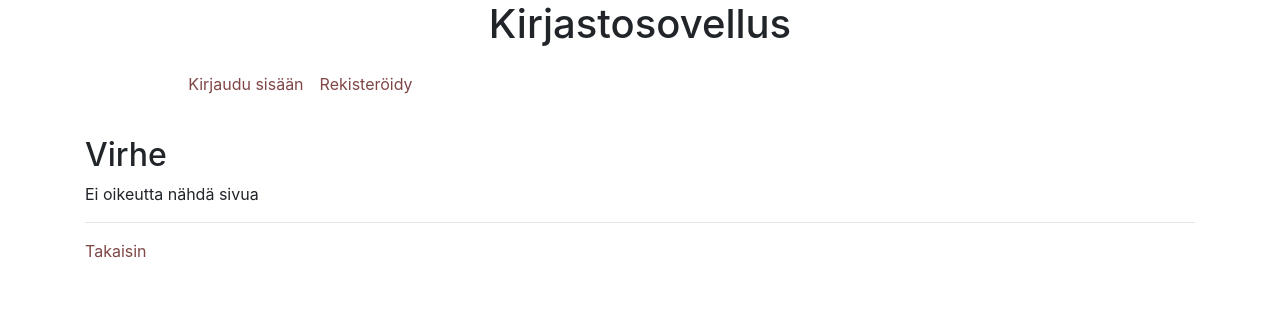
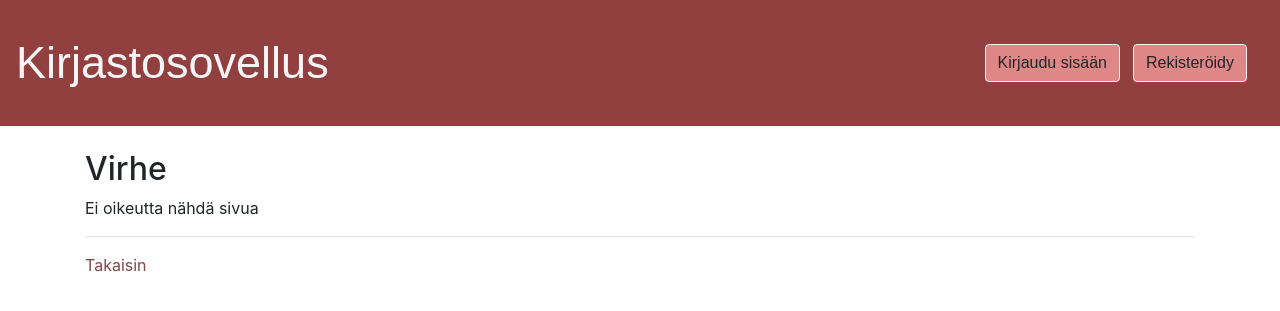
Before and after one commit to uradora/Tsoha-kirjastosovellus, a Flask app: page /new in a window 1280 px wide. Shown: the top 311 px of the page. Run offline with Flask 2, Linux system fonts and the light colour scheme.

Commit message:
viimeistely

```diff
--- a/routes.py
+++ b/routes.py
@@ -60,10 +60,8 @@ def send():
     published_in = request.form["published_in"]
     year = request.form["year"]
     isbn = request.form["isbn"]
-    #publisher, published_in, year, isbn
-    #add these to request form too
     if users.is_admin():
-        if books.send(name,genre,author, publisher, published_in, year, isbn):
+        if books.send(name,genre,author,publisher,published_in,year,isbn):
             return redirect("/")
         else:
             return render_template("error.html",message="Kirjan lisääminen ei onnistunut")
--- a/templates/layout.html
+++ b/templates/layout.html
@@ -5,68 +5,30 @@
     <meta name="viewport" content="width=device-width, initial-scale=1, shrink-to-fit=no">
 
     <link rel="stylesheet" href="https://cdn.jsdelivr.net/npm/bootstrap@4.5.3/dist/css/bootstrap.min.css" integrity="sha384-TX8t27EcRE3e/ihU7zmQxVncDAy5uIKz4rEkgIXeMed4M0jlfIDPvg6uqKI2xXr2" crossorigin="anonymous">
-
-    <!---
-    <style>
-    #header {
-        background: rgb(136, 163, 238);
-        font-weight: bold;
-        padding: 10px;
-        margin: 0;
-        font-size: 2em;
-        width: 100%;
-        border-color: lightslategray;
-        border-radius: 25px;
-    }
-    #headercontent {
-        margin: 0 auto;
-        width: 960px;
-    }
-    #content {
-        margin: auto;
-        max-width: 45em;
-        border-radius: 25px;
-        border-color: white;
-    }
-    body {
-        background: rgb(204, 221, 243);
-        font-family: 'Helvetica', 'Arial', sans-serif;
-        font-size: 20px;
-    }
-    #navi {
-        display: inline-block;
-        padding: .5em;
-        background: white;
-        border-color: lightgray;
-        border-radius: 25px;
-    }
-    </style>
---->
 </head>
 <body>
     <title>Kirjastosovellus - {% block title %}{% endblock %}</title>
-        <h1 style="text-align: center;">Kirjastosovellus</h1>
-        <nav class="navbar navbar-dark navbar-expand-sm navbar-dark">
-            <a class="navbar-brand" href="#">Kirjastosovellus</a>
+        <nav class="navbar navbar-dark navbar-expand-sm py-4 navbar-dark" style="background-color:rgb(146, 63, 63)">
             {% if session.username %}
-            Olet kirjautunut nimellä {{ session.username }}
-            <ul class="navbar-nav">
-                <li class="nav-item">
-                    <a class="nav-link" href="/logout" style="color: rgb(128, 71, 71)">Kirjaudu ulos</a>
-                </li>
-                <li class="nav-item">
-                    <a class="nav-link" href="/booklist" style="color: rgb(128, 71, 71)">Tarkastele lukulistaasi</a>
+            <ul class ="navbar-nav pl-2 mr-auto">
+                <li class="nav-item" style="color: whitesmoke; font-size: 18px; font-family: Arial, Helvetica, sans-serif;">
+                    <p style="text-align: center;">Olet kirjautunut nimellä {{ session.username }}</p>
                 </li>
             </ul>
+            {% endif %}
+            <a class="navbar-brand pl-6 mr-auto" href="/" style="color: whitesmoke; font-size: 45px; font-family: Arial, Helvetica, sans-serif;">
+                Kirjastosovellus
+            </a>
+            {% if session.username %}
+            <div class="btn group px-3" role="group" style="font-size: 18px; font-family: Arial, Helvetica, sans-serif;">
+                <a class="btn mr-sm-2" href="/logout" style="background-color: rgb(223, 134, 134); border-color: whitesmoke">Kirjaudu ulos</a>
+                <a class="btn my-2 my-sm-0" href="/booklist" style="background-color: rgb(223, 134, 134); border-color: whitesmoke">Tarkastele lukulistaasi</a>
+            </div>
             {% else %}
-            <ul class="navbar-nav">
-                <li class="nav-item">
-                    <a class="nav-link" href="/login" style="color: rgb(128, 71, 71)">Kirjaudu sisään</a>
-                </li>
-                <li class="nav-item">
-                    <a class="nav-link" href="/register" style="color: rgb(128, 71, 71)">Rekisteröidy</a>
-                </li>
-            </ul>
+            <div class="btn group px-3" role="group" style="font-size: 18px; font-family: Arial, Helvetica, sans-serif;">
+                <a class="btn mr-sm-2" href="/login" style="background-color: rgb(223, 134, 134); border-color: whitesmoke">Kirjaudu sisään</a>
+                <a class="btn my-2 my-sm-0" href="/register" style="background-color: rgb(223, 134, 134); border-color: whitesmoke">Rekisteröidy</a>
+            </div>
             {% endif %}
         </nav>
 
```
